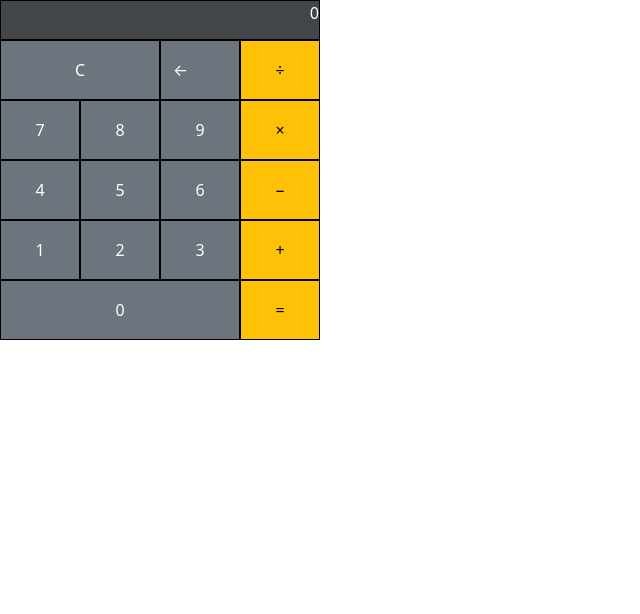
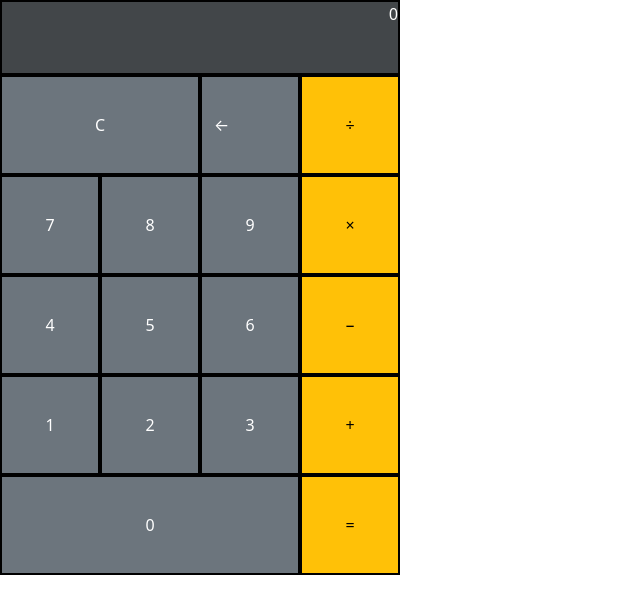
Before and after one commit to mark-e-brewer/LAB-calculator, a plain HTML site: page index.html in a window 1280 px wide. Shown: the whole page, without its empty margins (0-640 px from the left). Drawn offline with nearby package versions, Linux system fonts and the light colour scheme.

Commit message:
new push for setup branch with updated calculator

```diff
--- a/main.css
+++ b/main.css
@@ -1,11 +1,11 @@
 #topBar {
   display: flex;
-  width: 320px;
-  height: 40px;
+  width: 400px;
+  height: 75px;
   padding: 0px;
   margin: 0px;
   border-radius: 0px;
-  border: solid black 1px;
+  border: solid black 2px;
   text-align: right;
   transform: rotateY(180deg);
 }
@@ -17,27 +17,27 @@ margin: 0px;
 }
 
 .topButtons :first-child {
-  width: 160px;
-  height: 60px;
+  width: 200px;
+  height: 100px;
   border-radius: 0px;
-  border: solid black 1px;
+  border: solid black 2px;
 
 }
 
 #one2 {
-  width: 80px;
-  height: 60px;
+  width: 100px;
+  height: 100px;
   border-radius: 0px;
-  border: solid black 1px;
+  border: solid black 2px;
   text-align: left;
 
 }
 
 #one3 {
-  width: 80px;
-  height: 60px;
+  width: 100px;
+  height: 100px;
   border-radius: 0px;
-  border: solid black 1px;
+  border: solid black 2px;
 }
 
 .secondButtons {
@@ -47,31 +47,31 @@ margin: 0px;
 }
 
 #two1 {
-  width: 80px;
-  height: 60px;
+  width: 100px;
+  height: 100px;
   border-radius: 0px;
-  border: solid black 1px;
+  border: solid black 2px;
 }
 
 #two2 {
-  width: 80px;
-  height: 60px;
+  width: 100px;
+  height: 100px;
   border-radius: 0px;
-  border: solid black 1px;
+  border: solid black 2px;
 }
 
 #two3 {
-  width: 80px;
-  height: 60px;
+  width: 100px;
+  height: 100px;
   border-radius: 0px;
-  border: solid black 1px;
+  border: solid black 2px;
 }
 
 #two4 {
-  width: 80px;
-  height: 60px;
+  width: 100px;
+  height: 100px;
   border-radius: 0px;
-  border: solid black 1px;
+  border: solid black 2px;
 }
 
 .thirdButtons {
@@ -81,31 +81,31 @@ margin: 0px;
 }
 
 #three1 {
-  width: 80px;
-  height: 60px;
+  width: 100px;
+  height: 100px;
   border-radius: 0px;
-  border: solid black 1px;
+  border: solid black 2px;
 }
 
 #three2 {
-  width: 80px;
-  height: 60px;
+  width: 100px;
+  height: 100px;
   border-radius: 0px;
-  border: solid black 1px;
+  border: solid black 2px;
 }
 
 #three3 {
-  width: 80px;
-  height: 60px;
+  width: 100px;
+  height: 100px;
   border-radius: 0px;
-  border: solid black 1px;
+  border: solid black 2px;
 }
 
 #three4 {
-  width: 80px;
-  height: 60px;
+  width: 100px;
+  height: 100px;
   border-radius: 0px;
-  border: solid black 1px;
+  border: solid black 2px;
 }
 
 .fourthButtons {
@@ -115,31 +115,31 @@ margin: 0px;
 }
 
 #four1 {
-  width: 80px;
-  height: 60px;
+  width: 100px;
+  height: 100px;
   border-radius: 0px;
-  border: solid black 1px;
+  border: solid black 2px;
 }
 
 #four2 {
-  width: 80px;
-  height: 60px;
+  width: 100px;
+  height: 100px;
   border-radius: 0px;
-  border: solid black 1px;
+  border: solid black 2px;
 }
 
 #four3 {
-  width: 80px;
-  height: 60px;
+  width: 100px;
+  height: 100px;
   border-radius: 0px;
-  border: solid black 1px;
+  border: solid black 2px;
 }
 
 #four4 {
-  width: 80px;
-  height: 60px;
+  width: 100px;
+  height: 100px;
   border-radius: 0px;
-  border: solid black 1px;
+  border: solid black 2px;
 }
 
 .fithButtons {
@@ -149,15 +149,15 @@ margin: 0px;
 }
 
 #five1 {
-  width: 240px;
-  height: 60px;
+  width: 300px;
+  height: 100px;
   border-radius: 0px;
-  border: solid black 1px;
+  border: solid black 2px;
 }
 
 #five2 {
-  width: 80px;
-  height: 60px;
+  width: 100px;
+  height: 100px;
   border-radius: 0px;
-  border: solid black 1px;
+  border: solid black 2px;
 }
```
